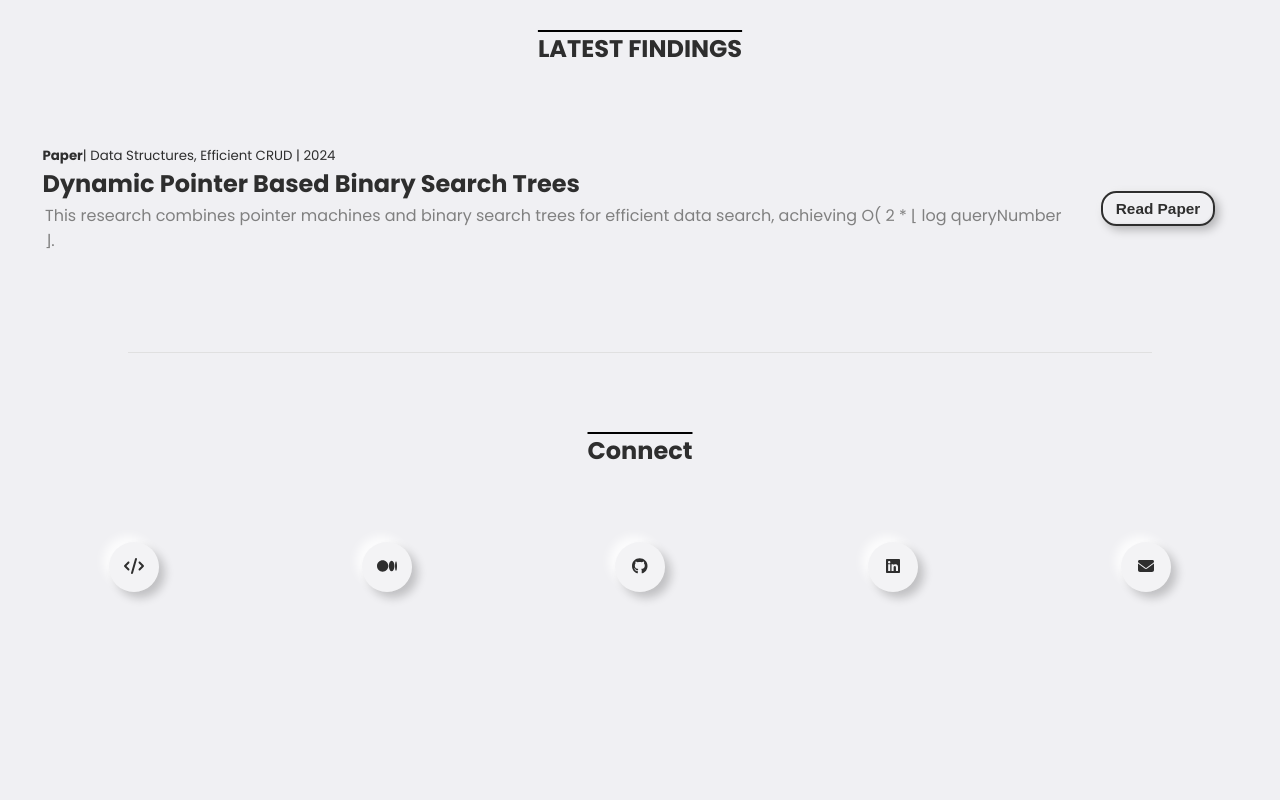
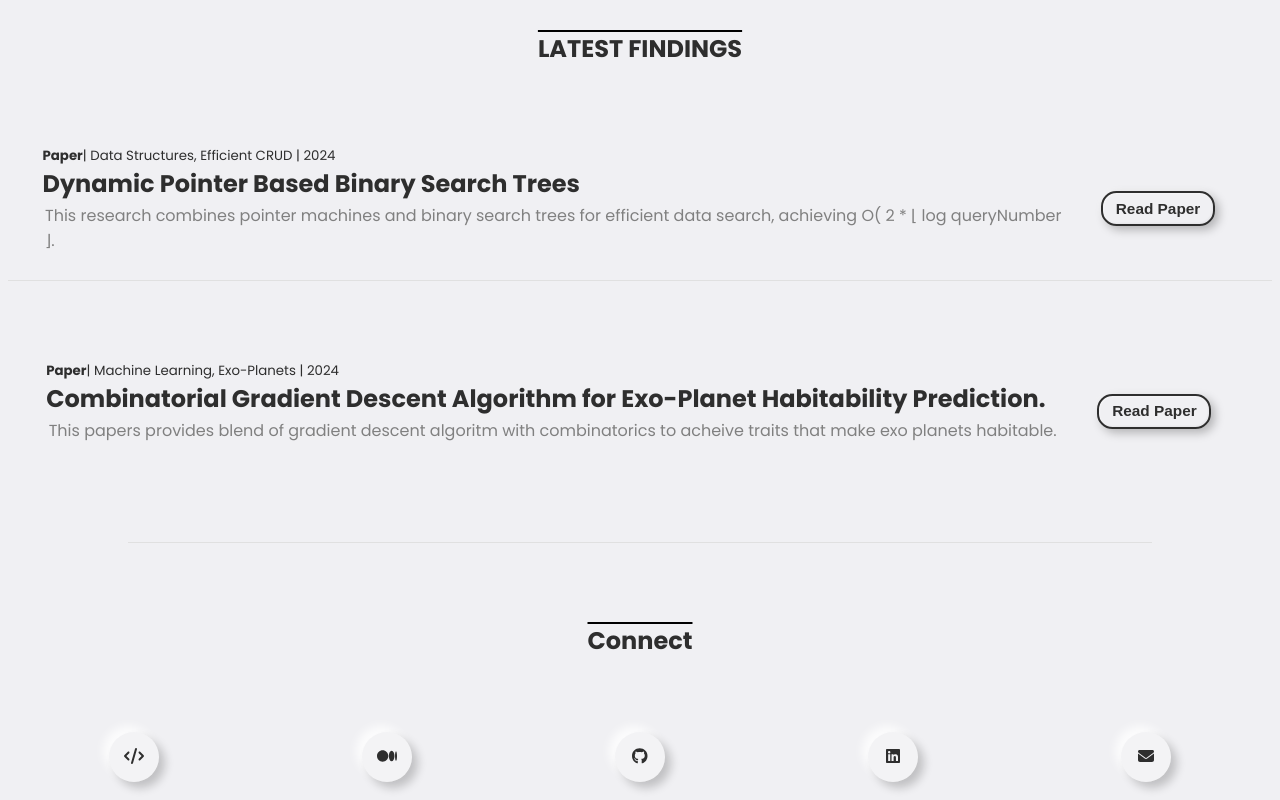
Before and after one commit to mdrayaanpasha/my-web, a React (Vite) app: page / in a window 1280 px wide. Shown: the part 3832-4632 px from the top of the page. Before the commit the page ends 4442 px from the top, so only its background shows below. Built offline with nearby package versions, Linux system fonts and the light colour scheme.

Commit message:
research published

```diff
--- a/src/components/home.jsx
+++ b/src/components/home.jsx
@@ -277,6 +277,17 @@ export default function Home() {
                         </div>
                         <button onClick={e=>window.open("https://zenodo.org/records/13899127")}>Read Paper</button>
                     </div>
+                    <hr />
+                    <div className="card">
+                        <div className="card-text">
+                        <small style={{display:"flex",alignItems:"center"}}>
+                            {/* <svg xmlns="http://www.w3.org/2000/svg" height="18px" viewBox="0 -960 960 960" width="24px" fill="#808080"><path d="M280-280h280v-80H280v80Zm0-160h400v-80H280v80Zm0-160h400v-80H280v80Zm-80 480q-33 0-56.5-23.5T120-200v-560q0-33 23.5-56.5T200-840h560q33 0 56.5 23.5T840-760v560q0 33-23.5 56.5T760-120H200Zm0-80h560v-560H200v560Zm0-560v560-560Z"/></svg> */}
+                            <b>Paper</b> | Machine Learning, Exo-Planets | 2024</small>
+                        <h1>Combinatorial Gradient Descent Algorithm for Exo-Planet Habitability Prediction.</h1>
+                        <p>This papers provides blend of gradient descent algoritm with combinatorics to acheive traits that make exo planets habitable.</p>
+                        </div>
+                        <button onClick={e=>window.open("https://zenodo.org/records/14063142")}>Read Paper</button>
+                    </div>
                 </section>
 
 
--- a/src/components/research.jsx
+++ b/src/components/research.jsx
@@ -23,6 +23,17 @@ export default function Research(){
                 </div>
                 <button onClick={e=>window.open("https://zenodo.org/records/13899127")}>Read Paper</button>
             </div>
+            <hr />
+            <div className="card">
+                <div className="card-text">
+                <small style={{display:"flex",alignItems:"center"}}>
+                    {/* <svg xmlns="http://www.w3.org/2000/svg" height="18px" viewBox="0 -960 960 960" width="24px" fill="#808080"><path d="M280-280h280v-80H280v80Zm0-160h400v-80H280v80Zm0-160h400v-80H280v80Zm-80 480q-33 0-56.5-23.5T120-200v-560q0-33 23.5-56.5T200-840h560q33 0 56.5 23.5T840-760v560q0 33-23.5 56.5T760-120H200Zm0-80h560v-560H200v560Zm0-560v560-560Z"/></svg> */}
+                    <b>Paper</b> | Machine Learning, Exo-Planets | 2024</small>
+                <h1>Combinatorial Gradient Descent Algorithm for Exo-Planet Habitability Prediction.</h1>
+                <p>This papers provides blend of gradient descent algoritm with combinatorics to acheive traits that make exo planets habitable.</p>
+                </div>
+                <button onClick={e=>window.open("https://zenodo.org/records/14063142")}>Read Paper</button>
+            </div>
         </section>
         </>
     )
```
